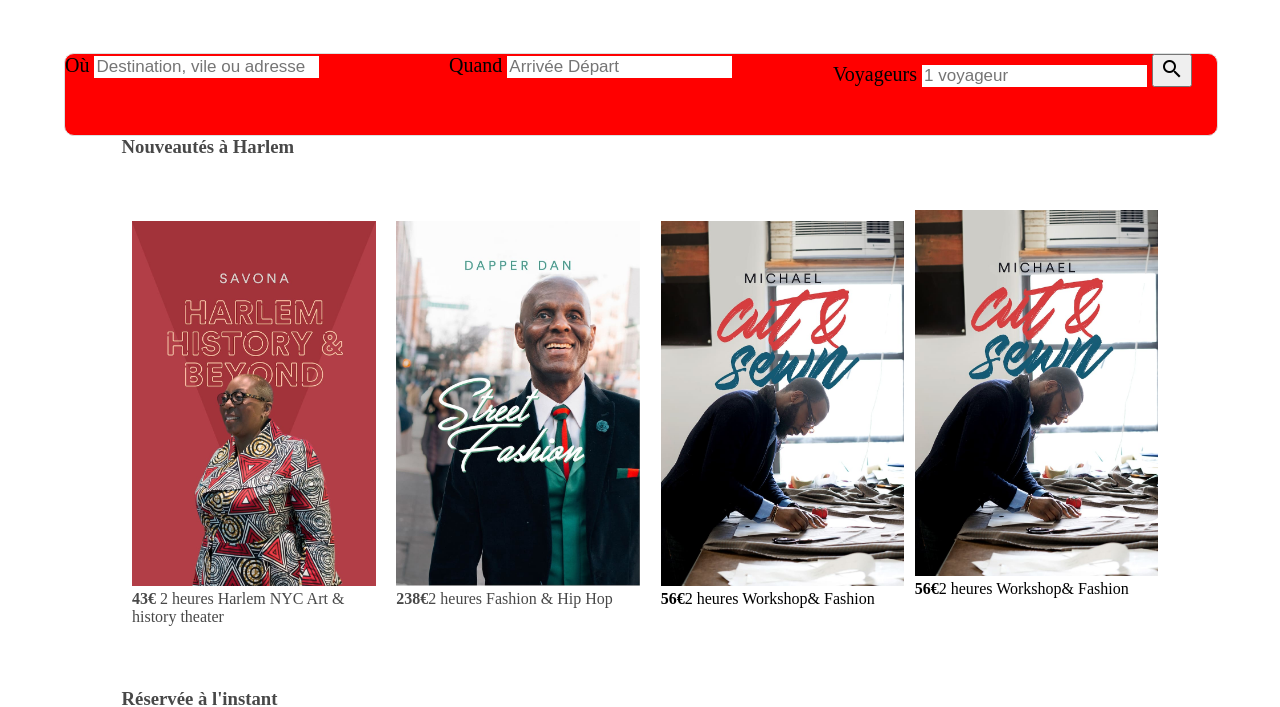
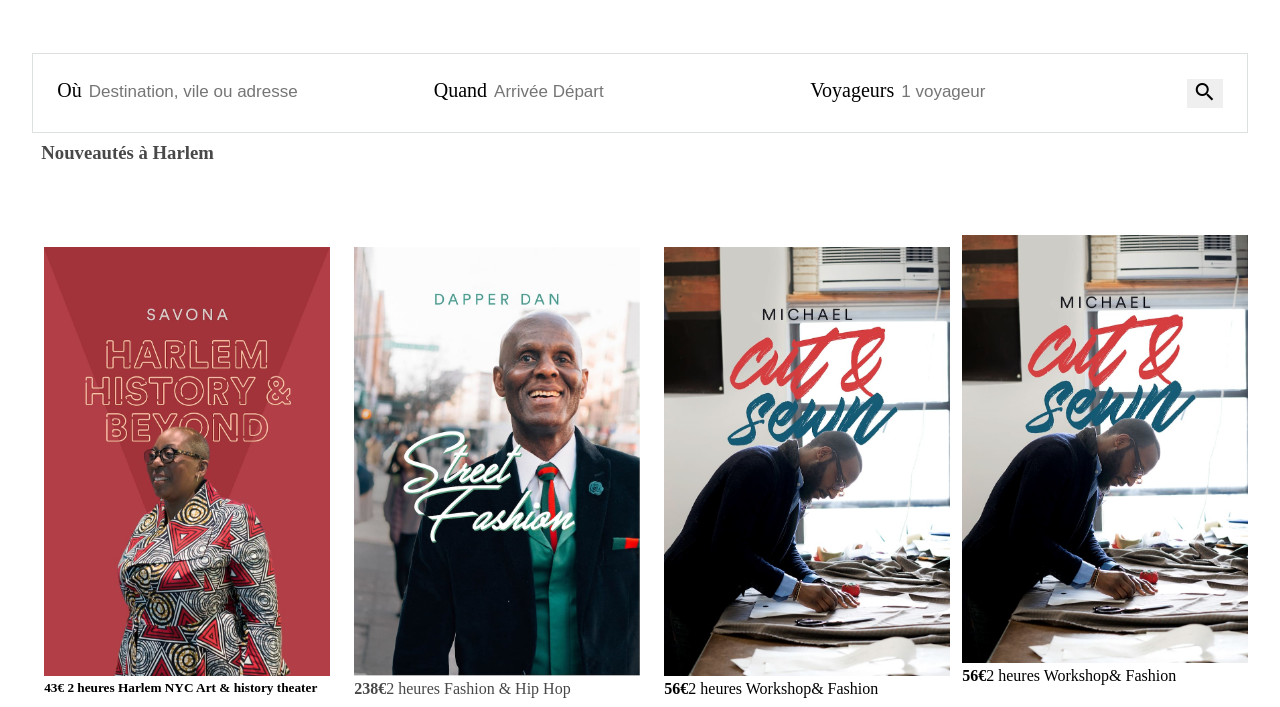
Before and after one commit to Madjidgo/projetairbnb, a plain HTML site: page index.html in a window 1280 px wide. Shown: the part 274-981 px from the top of the page. Drawn offline with Linux system fonts and the light colour scheme.

Commit message:
add wireframe

```diff
--- a/css/style.css
+++ b/css/style.css
@@ -41,22 +41,22 @@
 /* */
 
 .container{
-  width: 90%;
+  width: 95%;
   margin: auto;
 }
 
-.tab input{
+.tab input, button {
   border: none;
 }
 
+
  .tab{
-  width: 100%;
-  height: 45px;
-  font-size: 20px;
+  width: 94%;
+  height: 1.5em;
+  font-size: 35px;
   margin: 5% auto;
   box-shadow: 0 1px 3px #dce0e0;
   border-radius: 4px;
-
 }
 
 /*rules commun*/
@@ -66,7 +66,7 @@
 
    .navh,.art11,.art111,
     .art22,.art222,.art33,.art333, .art44,
-    .art444{
+    .art444,button{
     display: none;
   }
   /*end rules vommun*/
@@ -82,14 +82,14 @@
 
 .sect1,.sect2, .sect3, .sect4{
   display: flex;
-  justify-content: flex-start;
+  /*justify-content: flex-start;*/
   width: 100%;
   margin: 5% auto;
 }
 
 h3,h2, .art5 p{
-  /*margin-left: 2.7%;*/
-  /*padding: 0.5em;*/
+
+  padding: 0.5em;
   color: #484848 ;
 }
 
@@ -109,7 +109,6 @@
   text-align: center;
   padding: 0.5em;
   border-radius: 5px;
-  /*margin-left: 3%;*/
   margin-top: 1em;
 }
 .footer{
@@ -198,7 +197,7 @@
     display: none;
   }
 
-  .navh,.form1,.form2,.form3,.art11,.art22,.art33,.art44{
+  .navh,.form1,.form2,.form3,.art11,.art22,.art33,.art44,button{
     display: block;
   }
 
@@ -265,12 +264,8 @@
 
 form{
   display: flex;
-  width: 100%;
-  height: 81px;
-  background-color: red;
-  border-radius: 10px;
+  padding:2%;
   border: 1px solid #DCE0E0;
-
 }
 .form1,.form2,.form3{
   font-size: 20px;
--- a/index.html
+++ b/index.html
@@ -38,10 +38,10 @@
 
 
 <!--start form  -->
-            <form action="index.html" method="post">
+            <form action="index.html" method="post" >
 
             <section class="tab">
-              <!-- <input type="text" name="text" id="text" placeholder="Recherche"> -->
+              <input type="text" name="text" id="text" placeholder="Recherche">
               <i class="material-icons">search</i>
             </section>
 
@@ -59,10 +59,12 @@
               <section class="form3">
                 <label for="text">Voyageurs</label>
                 <input type="text" name="text" id="text" placeholder="1 voyageur">
-                <button type="button" name="button"><i class="material-icons">search</i></button>
               </section>
 
+              <button type="button" name="button"><i class="material-icons">search</i></button>
+
             </form>
+          </div>
 
 
       <!-- end form -->
@@ -81,7 +83,7 @@
           <figure>
             <img src="images/harlemhist.jpg" alt="photo Harlem">
           </figure>
-          <p><strong>43€ </strong>2 heures Harlem NYC Art & history theater</p>
+          <h5><strong>43€ </strong>2 heures Harlem NYC Art & history theater</h5>
         </article>
 
 
```
Also changed, not shown: 20170403_140910.jpg (added), 20170403_140919.jpg (added), 1 other file.
